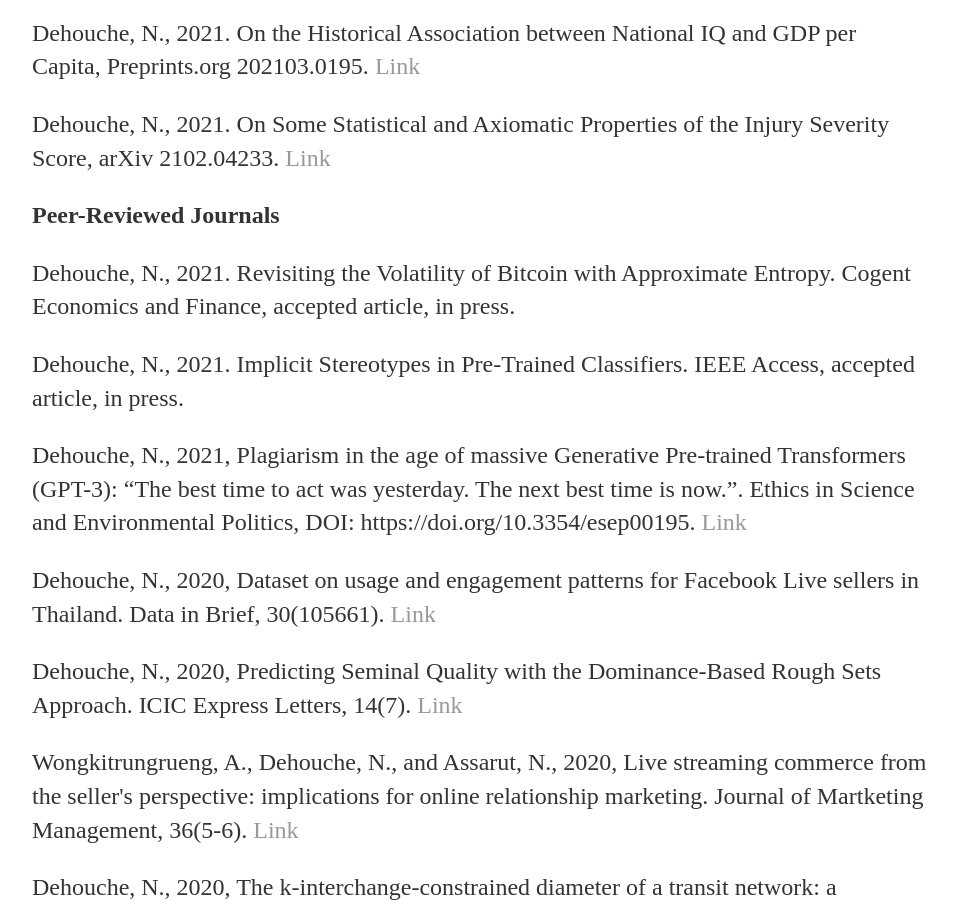
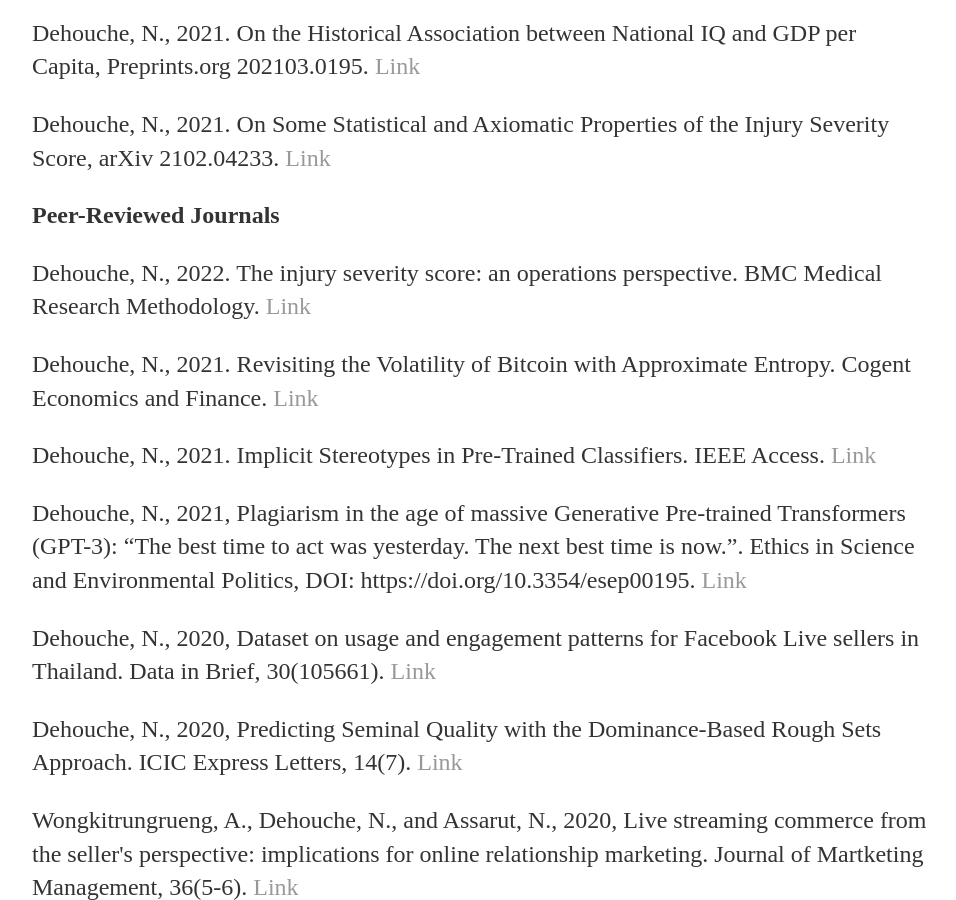
Before and after one commit to ndehouche/ndehouche.github.io, a Jekyll site: the page built from res/index.html, in a window 1280 px wide and 900 px high, scrolled down 348 px. Shown: the whole window, without its empty margins (160-1116 px from the left). Built offline with Jekyll 4.4.1, drawn with Linux system fonts in a browser that asks for light colours.

Commit message:
Update index.html

```diff
--- a/res/index.html
+++ b/res/index.html
@@ -11,8 +11,9 @@ title: Research
 
 
    <p><strong>Peer-Reviewed Journals</strong></p>
- <p>Dehouche, N., 2021. Revisiting the Volatility of Bitcoin with Approximate Entropy. Cogent Economics and Finance, accepted article, in press. </p>
- <p>Dehouche, N., 2021. Implicit Stereotypes in Pre-Trained Classifiers. IEEE Access, accepted article, in press.  </p>
+ <p>Dehouche, N., 2022. The injury severity score: an operations perspective. BMC Medical Research Methodology.  <a href="https://bmcmedresmethodol.biomedcentral.com/articles/10.1186/s12874-022-01528-6">Link</a></p>
+ <p>Dehouche, N., 2021. Revisiting the Volatility of Bitcoin with Approximate Entropy. Cogent Economics and Finance.  <a href="https://www.tandfonline.com/doi/full/10.1080/23322039.2021.2013588">Link</a></p>
+ <p>Dehouche, N., 2021. Implicit Stereotypes in Pre-Trained Classifiers. IEEE Access.  <a href="https://ieeexplore.ieee.org/document/9656762">Link</a></p>
 
       <p>Dehouche, N., 2021, Plagiarism in the age of massive Generative Pre-trained Transformers (GPT-3): “The best time to act was yesterday. The next best time is now.”. Ethics in Science and Environmental Politics, DOI: https://doi.org/10.3354/esep00195.  <a href="DOI: https://doi.org/10.3354/esep00195">Link</a></p>
    <p>Dehouche, N., 2020, Dataset on usage and engagement patterns for Facebook Live sellers in Thailand. Data in Brief, 30(105661).  <a href="https://www.sciencedirect.com/science/article/pii/S2352340920305552?via%3Dihub">Link</a></p>
```
